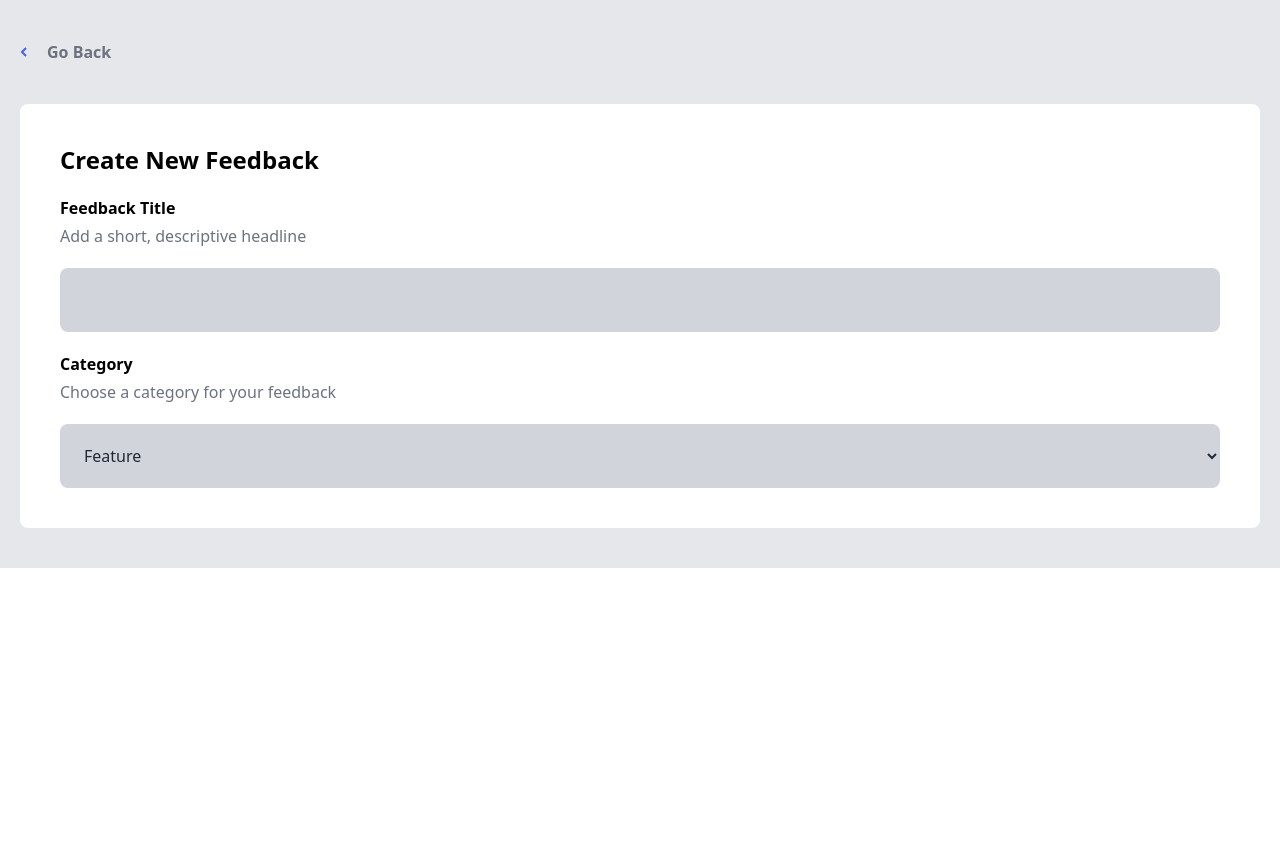
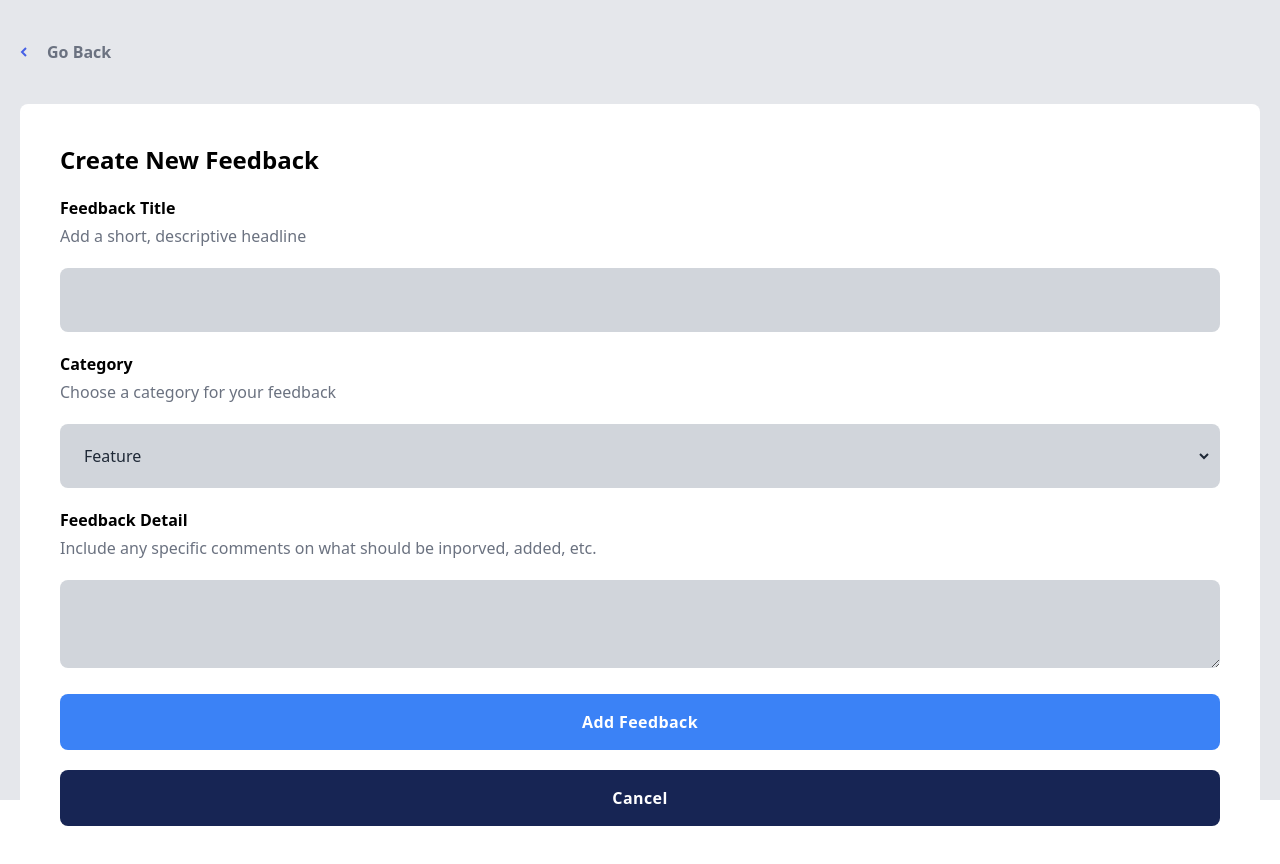
Before and after one commit to JioBautista/product-feedback-app, a React (Vite) app in the folder frontend/app/: page /new in a window 1280 px wide. Before the commit the page ends 800 px from the top, so only its background shows below. Built offline with nearby package versions, Linux system fonts and the light colour scheme.

Commit message:
Add feedback completed

```diff
--- a/frontend/app/src/feedback/FeedBackError.tsx
+++ b/frontend/app/src/feedback/FeedBackError.tsx
@@ -1,3 +1,4 @@
+import { Link } from "react-router-dom";
 function FeedBackError() {
   return (
     <>
@@ -11,9 +12,11 @@ function FeedBackError() {
           Got a suggestion? Found a bug that needs to be squashed? We love
           hearing about new ideas to improve our app.
         </p>
-        <button className="bg-blue-500 px-3 py-2 rounded-xl font-semibold tracking-wide text-white">
-          + Add Feedback
-        </button>
+        <Link to={"/new"}>
+          <button className="bg-blue-500 px-3 py-2 rounded-xl font-semibold tracking-wide text-white">
+            + Add Feedback
+          </button>
+        </Link>
       </div>
     </>
   );
--- a/frontend/app/src/feedback/FeedbackDetail.tsx
+++ b/frontend/app/src/feedback/FeedbackDetail.tsx
@@ -32,7 +32,7 @@ function FeedbackDetail() {
   });
   return (
     <React.Fragment>
-      <div className="px-5 py-10 bg-gray-200 space-y-10">
+      <div className="px-5 py-10 bg-gray-200 space-y-10 h-screen">
         <>
           {isPending && <h1>Loading data...</h1>}
           {isError && <FeedBackError />}
--- a/frontend/app/src/feedback/NewFeedback.tsx
+++ b/frontend/app/src/feedback/NewFeedback.tsx
@@ -1,7 +1,7 @@
 import { Link } from "react-router-dom";
 function NewFeedback() {
   return (
-    <div className="px-5 py-10 bg-gray-200 space-y-10">
+    <div className="px-5 py-10 bg-gray-200 space-y-10 h-screen">
       <div className="flex items-center gap-5">
         <img src="/public/assets/shared/icon-arrow-left.svg" />
         <Link to={"/"} className="text-gray-500 font-bold">
@@ -13,11 +13,16 @@ function NewFeedback() {
         <h1 className="font-bold text-2xl">Create New Feedback</h1>
         <div>
           <h2 className="font-bold mb-1">Feedback Title</h2>
-          <p className="mb-5 text-gray-500">
+          <label className="mb-5 text-gray-500 block" htmlFor="title">
             Add a short, descriptive headline
-          </p>
-          <input className="bg-gray-300 p-5 cursor-pointer text-gray-800 w-full rounded-lg focus:bg-gray-200" />
+          </label>
+          <input
+            className="bg-gray-300 p-5 cursor-pointer text-gray-800 w-full rounded-lg focus:bg-gray-200"
+            id="title"
+            name="title"
+          />
         </div>
+
         <div>
           <h2 className="font-bold mb-1">Category</h2>
           <label className="mb-5 text-gray-500 block" htmlFor="category">
@@ -26,7 +31,7 @@ function NewFeedback() {
           <select
             name="category"
             id="category"
-            className="bg-gray-300 p-5 cursor-pointer text-gray-800 w-full rounded-lg"
+            className="bg-gray-300 p-5 cursor-pointer text-gray-800 w-full rounded-lg border-r-8 border-transparent"
           >
             <option value={"Feature"}>Feature</option>
             <option value={"UI"}>UI</option>
@@ -35,6 +40,25 @@ function NewFeedback() {
             <option value={"Bug"}>Bug</option>
           </select>
         </div>
+
+        <div>
+          <h2 className="font-bold mb-1">Feedback Detail</h2>
+          <label className="mb-5 text-gray-500 block" htmlFor="details">
+            Include any specific comments on what should be inporved, added,
+            etc.
+          </label>
+          <textarea
+            className="bg-gray-300 p-5 cursor-pointer text-gray-800 w-full rounded-lg focus:bg-gray-200"
+            name="details"
+            id="details"
+          ></textarea>
+        </div>
+        <button className="bg-blue-500 px-6 py-4 rounded-lg font-semibold tracking-wide text-white w-full">
+          Add Feedback
+        </button>
+        <button className="bg-blue-950 px-6 py-4 rounded-lg font-semibold tracking-wide text-white w-full">
+          Cancel
+        </button>
       </div>
     </div>
   );
```
